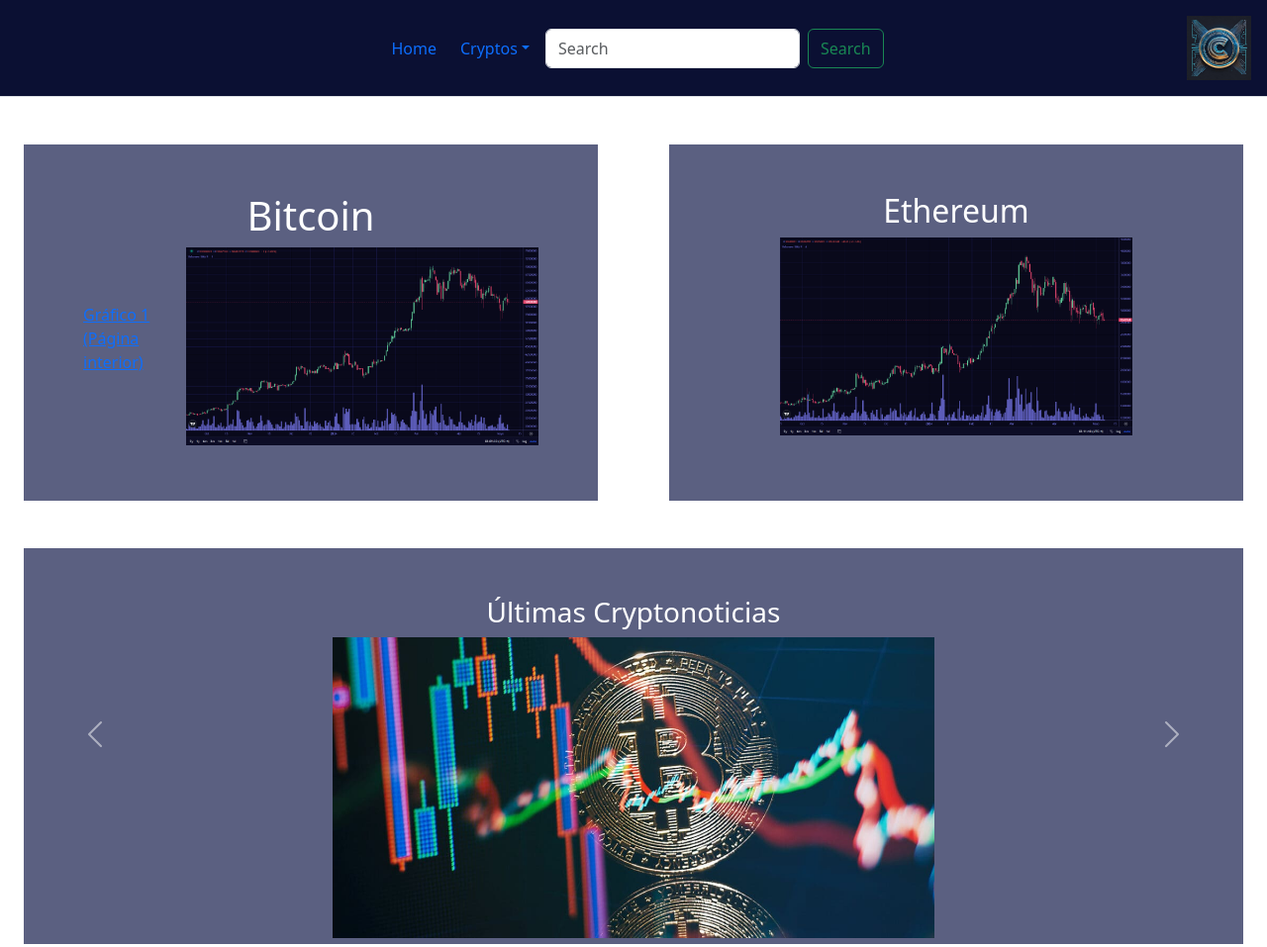
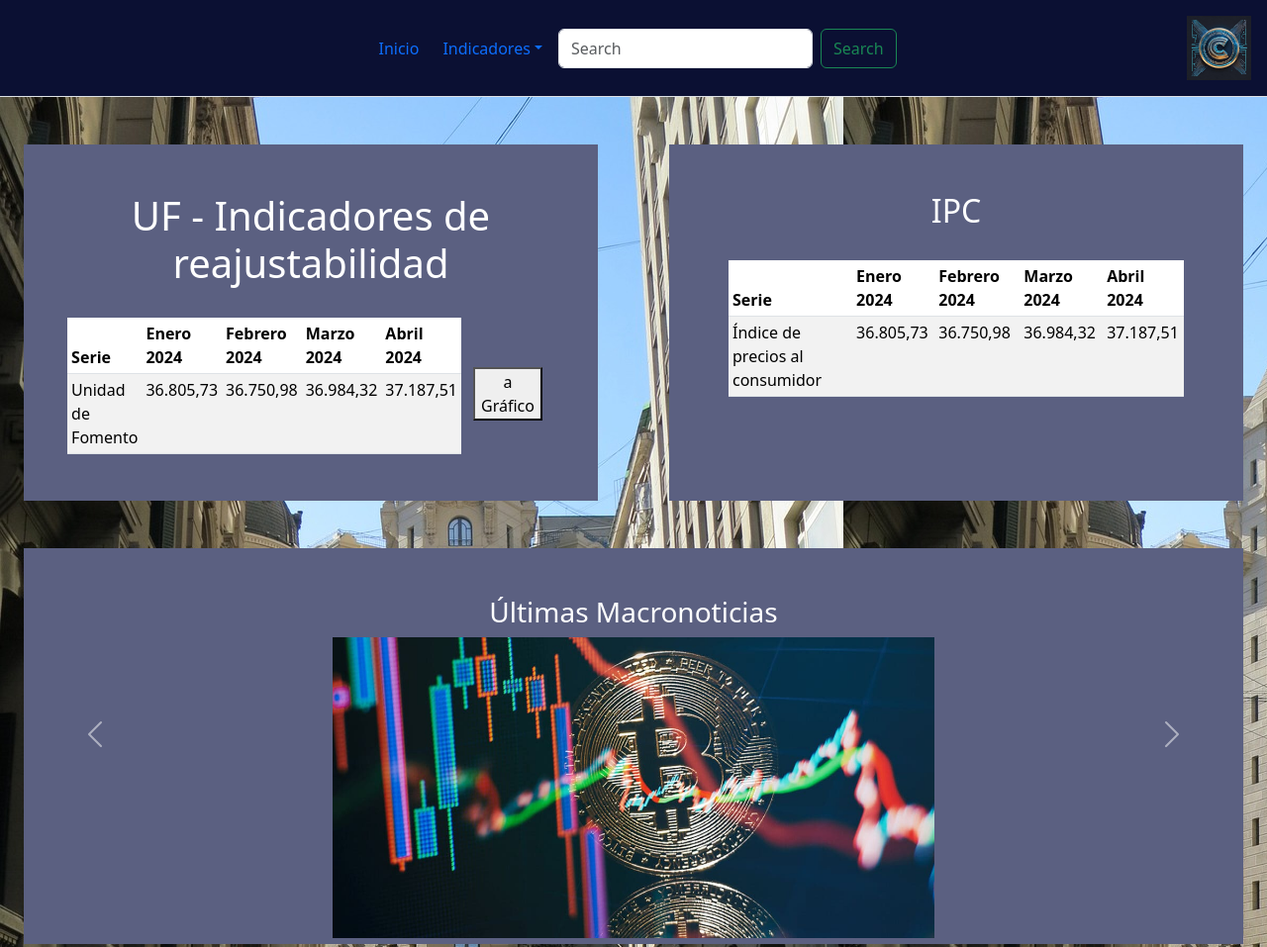
Before and after one commit to IamPablov/Repositorio-PABLO, a plain HTML site: page pablo_html/index.html in a window 1280 px wide. Shown: the top 957 px of the page at 99% size. Drawn offline with nearby package versions, Linux system fonts and the light colour scheme.

Commit message:
Cambio de página

```diff
--- a/pablo_html/index.html
+++ b/pablo_html/index.html
@@ -4,25 +4,25 @@
 <head>
   <meta charset="UTF-8">
   <meta name="viewport" content="width=device-width, initial-scale=1.0">
-  <title>Consulta Crypto</title>
+  <title>Chile en Cifras</title>
   <link rel="stylesheet" href="css/bootstrap.min.css">
   <link rel="stylesheet" href="css/estilos.css">
 </head>
 
-<body>
+<body background="images/fondo.jpg">
   <header
     class="d-flex flex-wrap align-items-center justify-content-center justify-content-md-between py-3 mb-4 border-bottom"
     style="background-color: #0B1033;">
     <div class="col-md-3 mb-2 mb-md-0">
     </div>
     <ul class="nav col-12 col-md-auto mb-2 justify-content-center mb-md-0">
-      <li><a href="index.html" class="nav-link px-2 link-primary">Home</a></li>
+      <li><a href="index.html" class="nav-link px-2 link-primary">Inicio</a></li>
       <li class="nav-item dropdown">
-        <a class="nav-link dropdown-toggle" href="#" id="navbarDropdown">Cryptos</a>
+        <a class="nav-link dropdown-toggle" href="#" id="navbarDropdown">Indicadores</a>
         <ul class="dropdown-menu" aria-labelledby="navbarDropdown">
-          <li><a class="dropdown-item" href="interior.html">Bitcoin</a></li>
-          <li><a class="dropdown-item" href="#">Ethereum</a></li>
-          <li><a class="dropdown-item" href="#">LiteCoin</a></li>
+          <li><a class="dropdown-item" href="interior.html">UF</a></li>
+          <li><a class="dropdown-item" href="#">IPC</a></li>
+          <li><a class="dropdown-item" href="#">IMACEC</a></li>
           <li><a class="dropdown-item" href="#">USD - CLP</a></li>
           <!--Agregar en un futuro los links-->
         </ul>
@@ -41,18 +41,56 @@
     <div class="row flex-grow">
       <div class="col-6" style="height: 45vh">
         <div class="h-100 p-5 m-4" style="background-color: #5B6081; color: white;">
-          <h1 style="text-align: center;">Bitcoin</h1>
+          <h1 style="text-align: center;">UF - Indicadores de reajustabilidad</h1>
           <div class="container" style="height: 25vh; display: flex; align-items: center; justify-content: center;">
-            <p><a href="interior.html">Gráfico 1 (Página interior)</a></p>
-            <img src="images/btc_graph.png" alt="BTC" style="object-fit: cover; height: 100%;">
+            <table class="table table-striped table-sm">
+              <thead>
+                <tr>
+                  <th scope="col">Serie</th>
+                  <th scope="col">Enero 2024</th>
+                  <th scope="col">Febrero 2024</th>
+                  <th scope="col">Marzo 2024</th>
+                  <th scope="col">Abril 2024</th>
+                </tr>
+              </thead>
+              <tbody>
+                <tr>
+                  <td>Unidad de Fomento</td>
+                  <td>36.805,73</td>
+                  <td>36.750,98</td>
+                  <td>36.984,32</td>
+                  <td>37.187,51</td>
+                </tr>
+              </tbody>
+            </table>
+            <div class="container"><a href="interior.html"><button>a Gráfico</button></a></div>
           </div>
         </div>
       </div>
       <div class="col-6" style="height: 45vh">
         <div class="h-100 p-5 m-4" style="background-color: #5B6081; color: white;">
-          <h2 style="text-align: center;">Ethereum</h2>
+          <h2 style="text-align: center;">IPC</h2>
           <div class="container" style="height: 25vh ; display: flex; align-items: center; justify-content: center;">
-            <img src="images/eth_graph.png" alt="BTC" style="object-fit: cover; height: 100%;">
+            <table class="table table-striped table-sm">
+              <thead>
+                <tr>
+                  <th scope="col">Serie</th>
+                  <th scope="col">Enero 2024</th>
+                  <th scope="col">Febrero 2024</th>
+                  <th scope="col">Marzo 2024</th>
+                  <th scope="col">Abril 2024</th>
+                </tr>
+              </thead>
+              <tbody>
+                <tr>
+                  <td>Índice de precios al consumidor</td>
+                  <td>36.805,73</td>
+                  <td>36.750,98</td>
+                  <td>36.984,32</td>
+                  <td>37.187,51</td>
+                </tr>
+              </tbody>
+            </table>
           </div>
         </div>
       </div>
@@ -60,7 +98,7 @@
     <section class="carousel-inner mt-5 mb-3">
       <div class="col-12" style="height: 50vh">
         <div class="h-100 p-5 m-4" style="background-color: #5B6081; color: white;">
-          <h3 style="text-align: center;">Últimas Cryptonoticias</h3>
+          <h3 style="text-align: center;">Últimas Macronoticias</h3>
           <img src="images/noticia.jpeg" alt="Noticia"
             style="display: block; margin: 0 auto; max-width: 100%; height: 100%;">
           <!--Agregar posteriormente las imagenes-->
@@ -114,10 +152,13 @@
     <ul class="nav justify-content-center border-bottom pb-3 mb-3">
       <li class="nav-item"><a href="#" class="nav-link px-2 text-white">Home</a></li>
     </ul>
-    <p class="text-center text-white">Consulta Crypto</p>
+    <p class="text-center text-white">Chile en Cifras</p>
   </footer>
   <script src="js/bootstrap.min.js"></script>
   <script src="js/dropdown.js"></script>
+  <script src="https://cdnjs.cloudflare.com/ajax/libs/Chart.js/4.4.1/chart.min.js"
+    integrity="sha512-L0Shl7nXXzIlBSUUPpxrokqq4ojqgZFQczTYlGjzONGTDAcLremjwaWv5A+EDLnxhQzY5xUZPWLOLqYRkY0Cbw=="
+    crossorigin="anonymous" referrerpolicy="no-referrer"></script>
 </body>
 
 </html>
```
Also changed, not shown: pablo_html/images/conversor.png (deleted), pablo_html/images/fondo.jpg (added), pablo_html/images/noti_icono.png (deleted).
